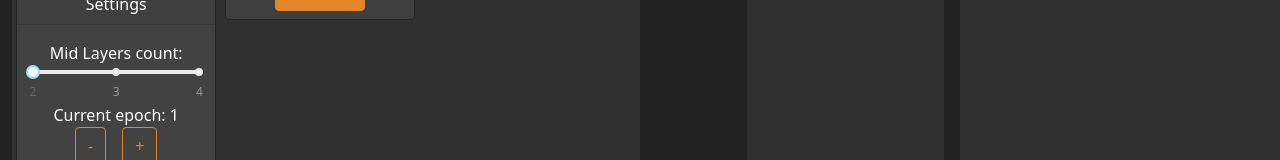
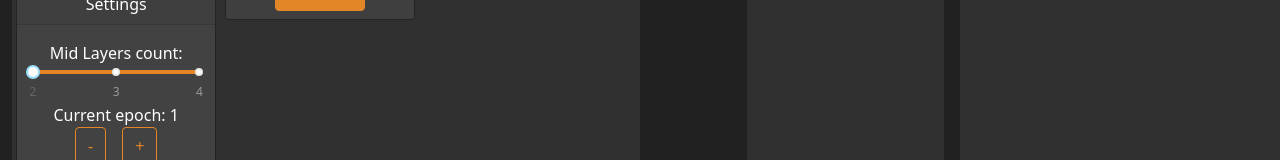
Before and after one commit to Wklej/CNNSIM, a React (Create React App) app: page / in a window 1280 px wide. Shown: the part 521-681 px from the top of the page. Built offline with nearby package versions, Linux system fonts and the light colour scheme.

Commit message:
orange slider

```diff
--- a/src/Layers/Input.js
+++ b/src/Layers/Input.js
@@ -33,7 +33,8 @@ const Input = ({handleSliderChange, handleModelChange, handleImageChange, setLos
                     <div className="card-body">
                         <div>
                             Mid Layers count:
-                            <Slider min={2} max={4} dots={true} marks={{2:2, 3:3, 4:4}}
+                            <Slider railStyle={{backgroundColor: "#e38627"}} trackStyle={{backgroundColor: "#e38627"}}
+                                    min={2} max={4} dots={true} marks={{2:2, 3:3, 4:4}}
                                     value={numLayers} onChange={handleSliderChange} />
                         </div>
                         <div className="my-4">
```
Also changed, not shown: src/Workflow.css (line endings or trailing spaces).
